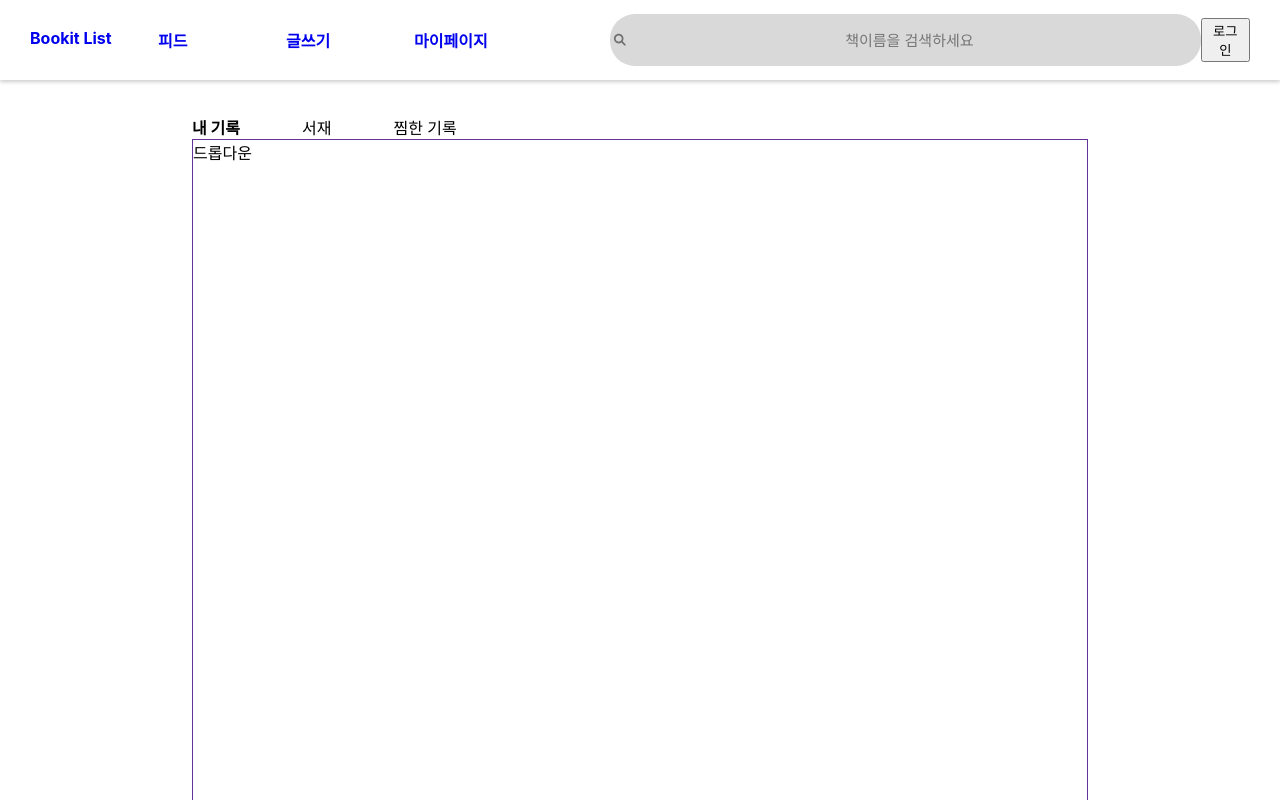
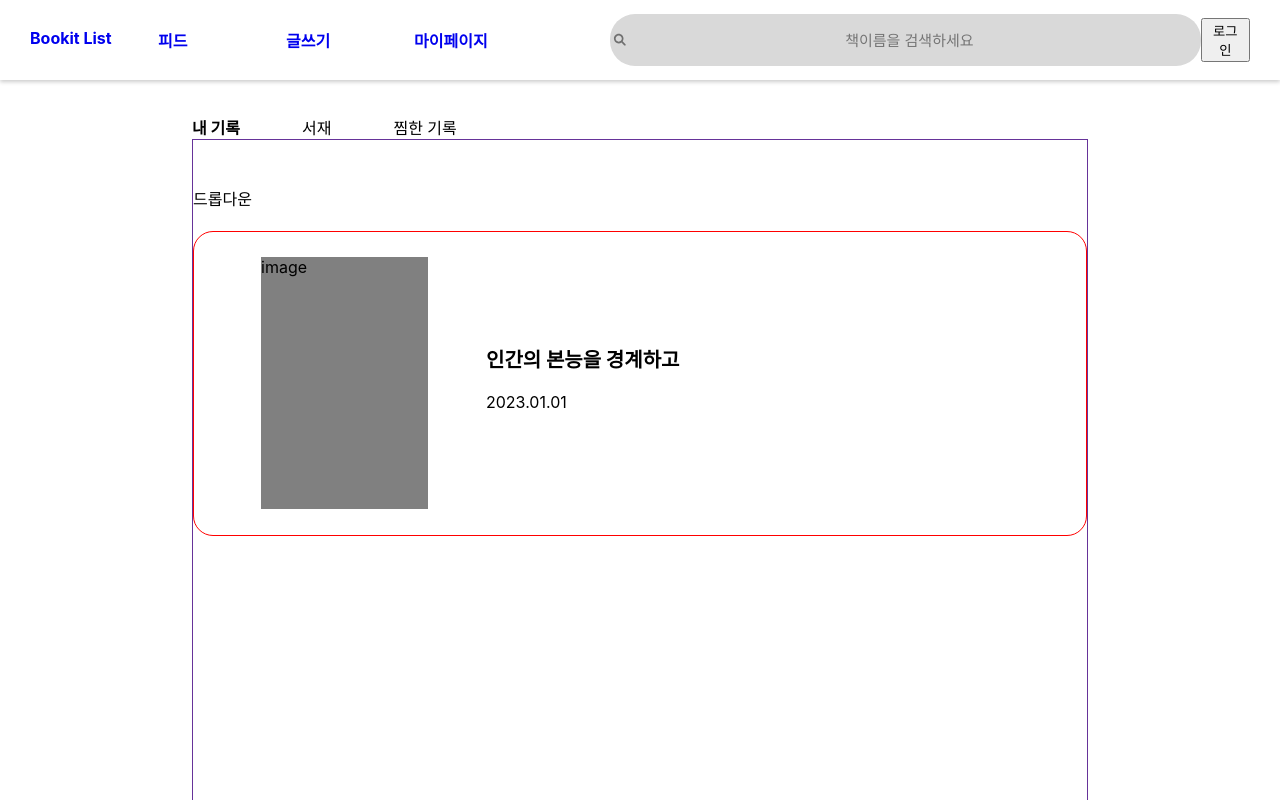
Before and after one commit to BookitList/BookitList_frontend, a React (Create React App) app: page /MyPage in a window 1280 px wide. Shown: the top 800 px of the page. Built offline with nearby package versions, Linux system fonts and the light colour scheme.

Commit message:
Feat: 내 기록의 한줄요약 레이아웃 구성

```diff
--- /dev/null
+++ b/src/pages/MyPage/Bookmarks/Bookmarks.js
@@ -0,0 +1,10 @@
+import React from 'react';
+import './Bookmarks.css';
+
+const Bookmarks = () => {
+  return (
+    <div>Bookmarks</div>
+  )
+}
+
+export default Bookmarks
--- /dev/null
+++ b/src/pages/MyPage/Library/Library.js
@@ -0,0 +1,10 @@
+import React from 'react';
+import './Library.css';
+
+const Library = () => {
+  return (
+    <div>Library</div>
+  )
+}
+
+export default Library
--- a/src/pages/MyPage/MyPage.js
+++ b/src/pages/MyPage/MyPage.js
@@ -4,6 +4,8 @@ import Header from 'components/Header/Header';
 import Footer from 'components/Footer/Footer';
 import Categories from 'components/Categories/Categories';
 import MyRecord from './MyRecord/MyRecord';
+import Library from './Library/Library';
+import Bookmarks from './Bookmarks/Bookmarks';
 
 const MyPage = () => {
   // 기본 카테고리 state 선언
@@ -14,8 +16,8 @@ const MyPage = () => {
   // 선택된 카테고리에 따른 컴포넌트 매핑
   const categoryComponents = {
     MyRecord: <MyRecord />,
-    Library: <div>서재</div>,
-    Bookmarks: <div>찜한 기록</div>,
+    Library: <Library />,
+    Bookmarks: <Bookmarks />
   };
 
   return (
--- a/src/pages/MyPage/MyRecord/MyRecord.css
+++ b/src/pages/MyPage/MyRecord/MyRecord.css
@@ -0,0 +1,28 @@
+.DD{
+    margin-top: 46px;
+}
+
+.ReviewContainer{
+    height: 303px;
+    border: 1px solid red;
+    display: flex;
+    flex-direction: row;
+    border-radius: 20px;
+    margin-top: 21px;
+}
+
+.ReviewImage{
+    width: 167px;
+    height: 252px;
+    margin: 25px 58px 25px 67px;
+    background-color: gray;
+}
+
+.ReviewTitle{
+    margin: 112px 0 0 0;
+    font-size: 20px;
+}
+
+.ReviewDate{
+    margin-top: 19px;
+}
--- a/src/pages/MyPage/MyRecord/MyRecord.js
+++ b/src/pages/MyPage/MyRecord/MyRecord.js
@@ -5,8 +5,14 @@ const MyRecord = () => {
   return (
     <div className='MyRecord'>
         <div>
-            <div>드롭다운</div>
-            <div></div>
+            <div className='DD'>드롭다운</div>
+            <div className='ReviewContainer'>
+              <div className='ReviewImage'>image</div>
+              <div className='ReviewText'>
+                <h1 className='ReviewTitle'>인간의 본능을 경계하고</h1>
+                <p className='ReviewDate'>2023.01.01</p>
+              </div>
+            </div>
         </div>
     </div>
 
```
Also changed, not shown: src/pages/MyPage/Bookmarks/Bookmarks.css (added), src/pages/MyPage/Library/Library.css (added).
